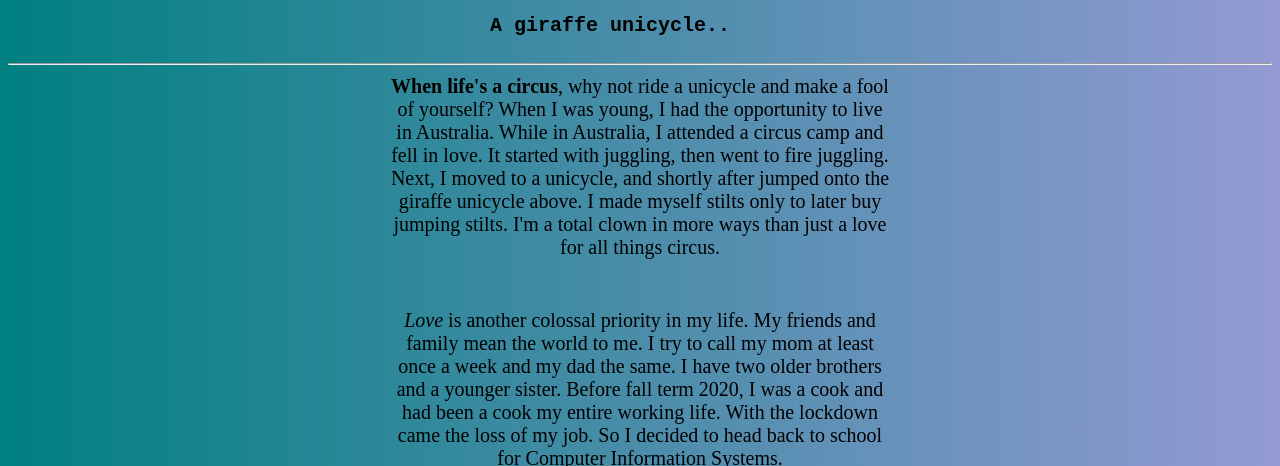
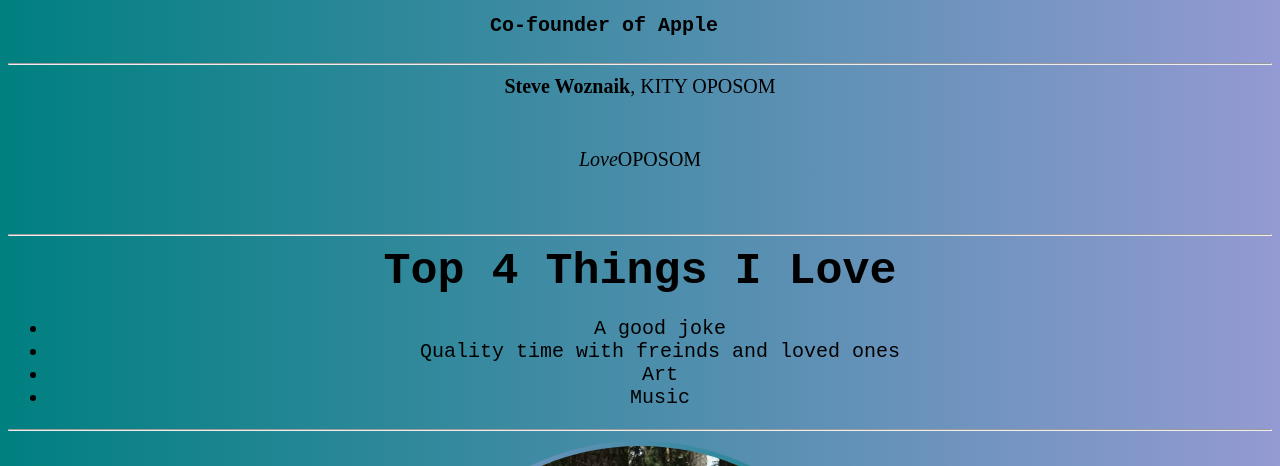
Before and after one commit to Askkal/CK_Assign4, a plain HTML site: page pioneer.html in a window 1280 px wide. Shown: the part 334-800 px from the top of the page. Drawn offline with Linux system fonts and the light colour scheme.

Commit message:
CK Steve

```diff
--- a/pioneer.html
+++ b/pioneer.html
@@ -4,10 +4,10 @@
 <html lang="en">
   <head>
     <link rel="stylesheet" href="styles.css">
-    <title class="heading" id="title1">Who's Stevde Woznaik</title>
+    <title class="heading" id="title1">Who's Steve Woznaik</title>
     <meta charset="UTF-8">
     <meta name="description" content="The perfect guide to who Caleb Salzwedel-Kemp is.">
-    <meta name="keywords" content="Guide, Meeting, Caleb Salzwedel-Kemp">
+    <meta name="keywords" content="Guide, Info, Steve Woznaik, IT, Computer Hardware">
   </head>
   <body>
     <div id="main">
@@ -15,9 +15,9 @@
     <!--  <h1 class="heading" id="title3">Caleb Kemp, The Cooking Circus.</h1> -->
       <div id="img-div">
          <a id="circus-link" target="_blank" href="https://www.youtube.com/watch?v=P20rny9BWKM">
-        <img id="uni" alt="A tall unicycle" src="https://cdn11.bigcommerce.com/s-mrkn324fu0/images/stencil/1280x1280/products/1259/7685/Clubgiraffefull__29413.1565895263.jpg?c=2" width=300 >
+        <img id="uni" alt="A tall unicycle" src="https://9to5mac.com/wp-content/uploads/sites/6/2017/05/woz.jpg?quality=82&strip=all" width=300 >
            </a>
-        <h2 id="img-caption">A giraffe unicycle..</h2>
+        <h2 id="img-caption">Co-founder of Apple</h2>
         <hr>
       </div>
       <div id="body-text">
@@ -25,11 +25,10 @@
 
       <!-- need to Work on this paragraph still.-->
 
-        <b>When life's a circus</b>, why not ride a unicycle and make a fool of yourself?
-        When I was young, I had the opportunity to live in Australia. While in Australia, I attended a circus camp and fell in love. It started with juggling, then went to fire juggling. Next, I moved to a unicycle, and shortly after jumped onto the giraffe unicycle above. I made myself stilts only to later buy jumping stilts. I'm a total clown in more ways than just a love for all things circus.</p>
+        <b>Steve Woznaik</b>, KITY OPOSOM</p>
 
           <p class="paragraph" id="p2">
-          <i>Love</i> is another colossal priority in my life. My friends and family mean the world to me. I try to call my mom at least once a week and my dad the same. I have two older brothers and a younger sister. Before fall term 2020, I was a cook and had been a cook my entire working life. With the lockdown came the loss of my job. So I decided to head back to school for Computer Information Systems.
+          <i>Love</i>OPOSOM
           </p>
         </div>
       <hr>
```
